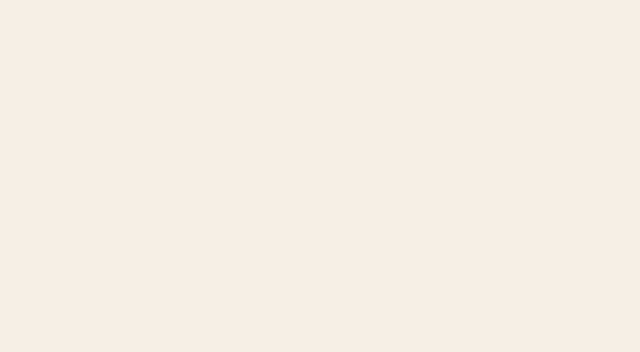
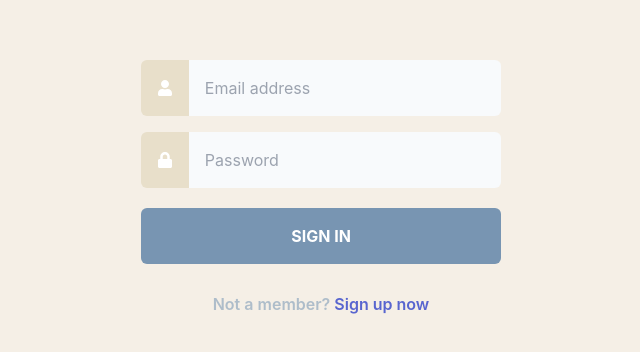
Before and after one commit to 5thwin/wanted-pre-onboarding-frontend, a React (Create React App) app: page /signin in a window 1280 px wide. Shown: the part 192-544 px from the top of the page, without its empty margins (319-959 px from the left). Built offline with nearby package versions, Linux system fonts and the light colour scheme.

Commit message:
FEAT: SignIn 페이지

```diff
--- a/package.json
+++ b/package.json
@@ -12,6 +12,7 @@
     "@types/react-dom": "^18.0.11",
     "react": "^18.2.0",
     "react-dom": "^18.2.0",
+    "react-icons": "^4.8.0",
     "react-router-dom": "^6.10.0",
     "react-scripts": "5.0.1",
     "typescript": "^4.9.5",
--- a/src/App.tsx
+++ b/src/App.tsx
@@ -1,8 +1,9 @@
 import { BrowserRouter as Router, Routes, Route } from 'react-router-dom';
 import Home from './pages/Home';
 import NotFound from './pages/NotFound';
-import SignForm from './pages/SignForm';
+import SignInForm from './pages/SignIn';
 import Todo from './pages/Todo';
+import SignUpForm from './pages/SignUp';
 
 export default function App() {
   return (
@@ -11,8 +12,8 @@ export default function App() {
         <Routes>
           <Route path="/" element={<Home />} />
           <Route path="/todo" element={<Todo isAuth={true} />} />
-          <Route path="/signin" element={<SignForm />} />
-          <Route path="/signup" element={<SignForm />} />
+          <Route path="/signin" element={<SignInForm />} />
+          <Route path="/signup" element={<SignUpForm />} />
           <Route path="*" element={<NotFound />} />
         </Routes>
       </div>
--- a/src/hoc/withAuthRedirect.tsx
+++ b/src/hoc/withAuthRedirect.tsx
@@ -18,6 +18,7 @@ const withAuthRedirect = <P extends object>(
       if (token) {
         navigate('/todo');
       } else if (location.pathname === '/todo') {
+        /*토큰이 없는 상태에서 /todo 페이지 접속 시 /signin 경로로 리다이렉트 */
         navigate('/signin');
       }
     }, [navigate, location.pathname]);
--- a/src/index.css
+++ b/src/index.css
@@ -25,3 +25,10 @@ code {
 	background-color: #f5efe6; /* 배경 색상 */
 	height: 100%; /* 부모 요소의 높이를 100%로 설정 */
 }
+
+.sign-label {
+	@apply w-14 h-full bg-beige rounded-l-md flex justify-center items-center;
+}
+.sign-input {
+	@apply p-4 rounded-r-md w-full h-full bg-slate-50 hover:bg-white focus:bg-white;
+}
--- a/src/pages/SignForm.tsx
+++ /dev/null
@@ -1,3 +0,0 @@
-export default function SignForm() {
-  return <div></div>;
-}
--- /dev/null
+++ b/src/pages/SignIn.tsx
@@ -0,0 +1,32 @@
+import { Link } from 'react-router-dom';
+import { FaUser, FaLock } from 'react-icons/fa';
+
+export default function SignInForm() {
+  return <div className='pt-56 flex flex-col justify-center items-center'>
+    <form className='my-4 p-3 w-1/2 max-w-sm text-md'>
+      <div className='flex items-center h-14'>
+        <label htmlFor="email-input" className='sign-label'>
+          <FaUser className='text-white font-bold' />
+        </label>
+        <input
+          data-testid="email-input"
+          id='email-input'
+          className='sign-input'
+          placeholder='Email address' />
+      </div>
+      <div className='flex items-center h-14 mt-4'>
+        <label htmlFor="password-input" className='sign-label'>
+          <FaLock className='text-white font-bold' />
+        </label>
+        <input
+          data-testid="password-input"
+          id='password-input'
+          type='password'
+          className='sign-input'
+          placeholder='Password' />
+      </div>
+      <button data-testid="signin-button" type='submit' className='mt-5 w-full bg-primary p-4 text-white font-bold rounded-md'>SIGN IN</button>
+    </form>
+    <p className=' font-semibold text-secondary'>Not a member? <Link to={'/signup'} className="text-anchor hover:underline">Sign up now</Link></p>
+  </div>
+}
--- /dev/null
+++ b/src/pages/SignUp.tsx
@@ -0,0 +1,3 @@
+export default function SignUpForm() {
+  return <div></div>;
+}
--- a/tailwind.config.js
+++ b/tailwind.config.js
@@ -9,7 +9,8 @@ module.exports = {
         primary: "#7895B2",
         secondary: '#AEBDCA',
         background: '#F5EFE6',
-        beige: '#E8DFCA'
+        beige: '#E8DFCA',
+        anchor: '#5865CF'
       }
     },
   },
```
Also changed, not shown: 1 other file (tests, documents, lock files or other folders).
